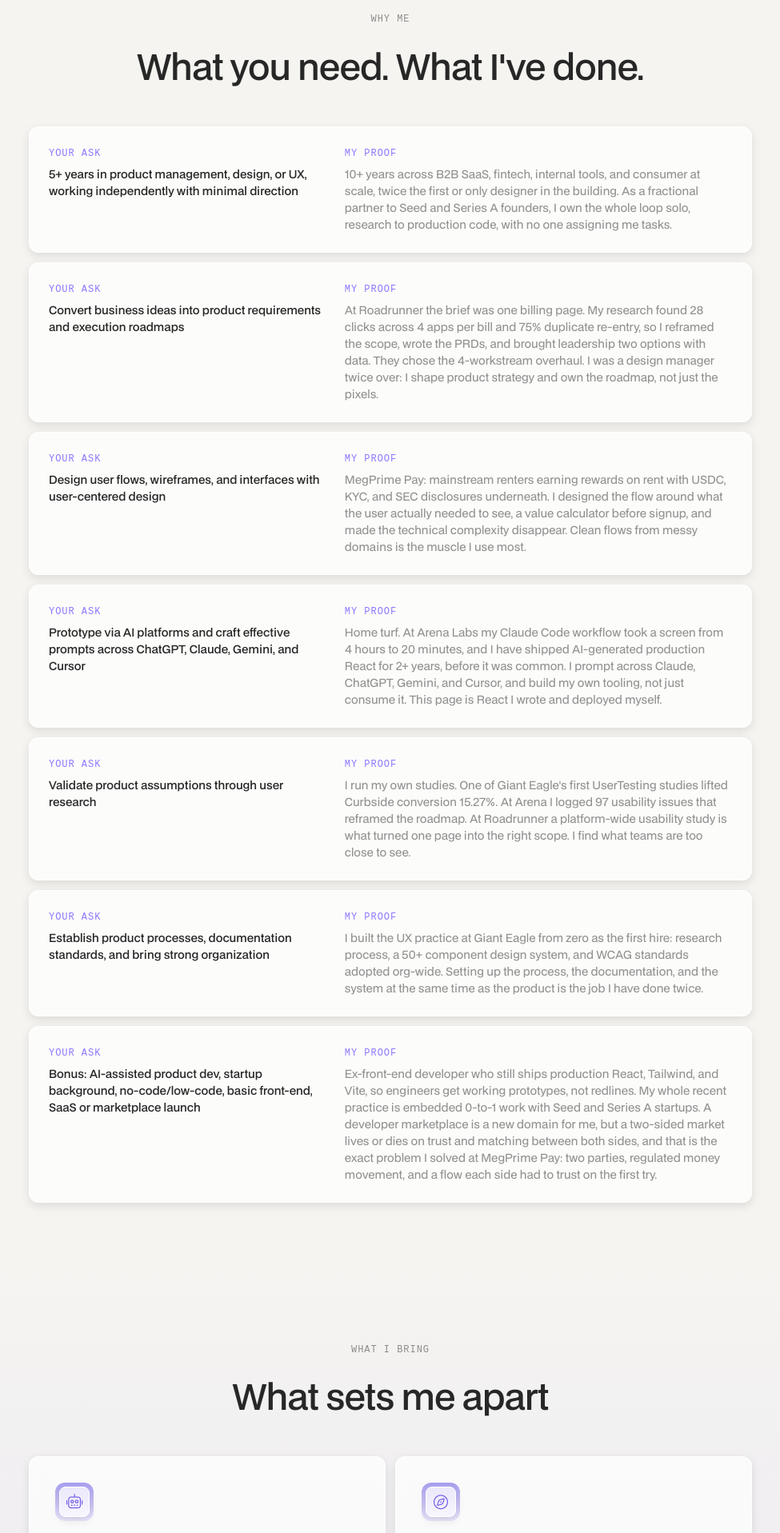
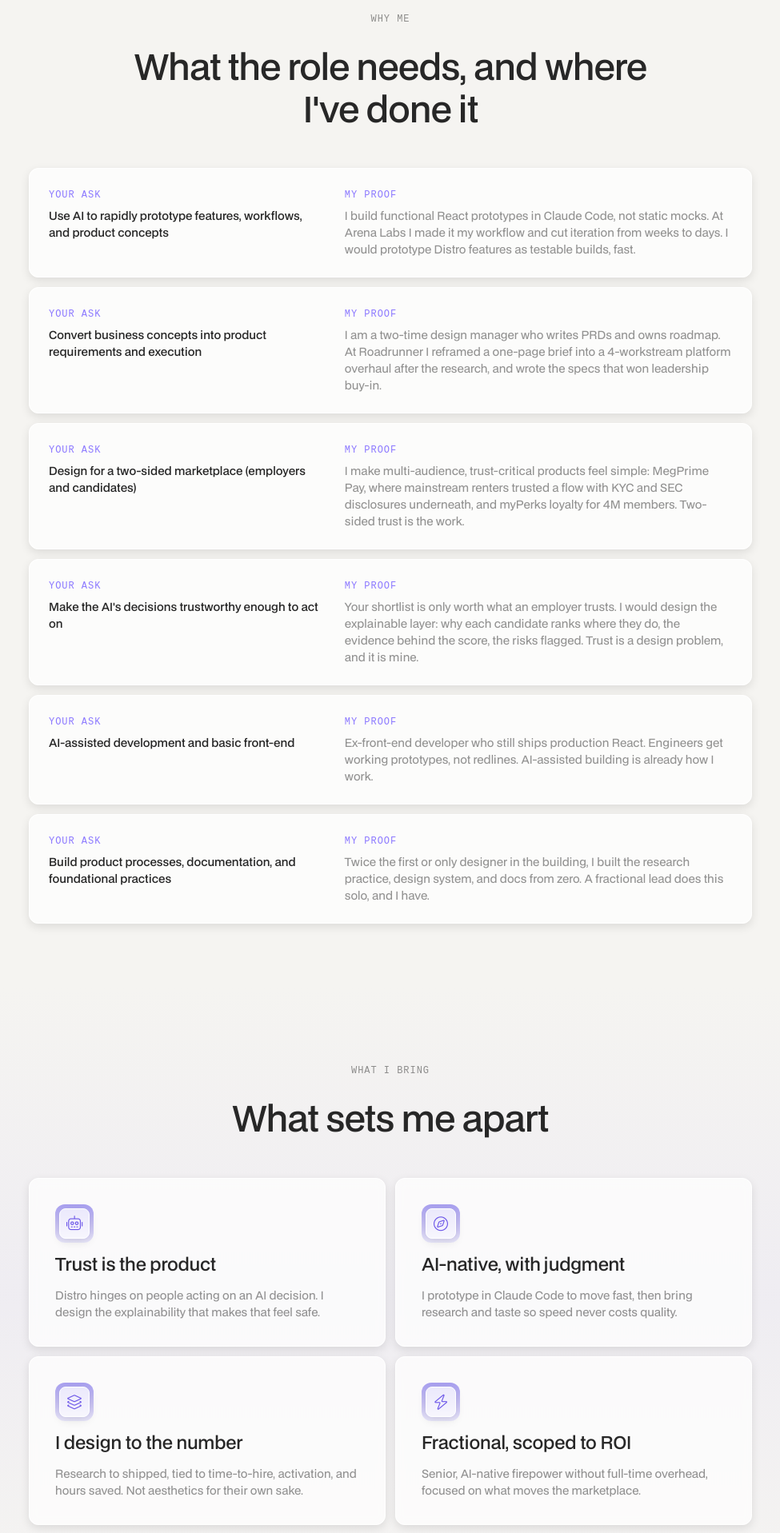
Before and after one commit to jennylu89/jenny-pitch, a React (Vite) app: page /distro in a window 1280 px wide. Shown: the part 880-2797 px from the top of the page at 80% size, without its empty margins (152-1127 px from the left). Built offline with nearby package versions, Linux system fonts and the light colour scheme; a web font is replaced by a local one.

Commit message:
Rewrite Distro page around trust-in-AI angle

```diff
--- a/src/pages/companies/DistroPage.jsx
+++ b/src/pages/companies/DistroPage.jsx
@@ -15,7 +15,7 @@ export default function DistroPage() {
       <LLSummary heading={distro.summaryHeading} rows={distro.summaryRows} />
       <LLHowIWork howIWork={distro.howIWork} />
       <AIProjects />
-      <LLSelectedProjects projectIds={['designhub', 'arenalabs', 'roadrunner', 'megprime']} />
+      <LLSelectedProjects projectIds={['megprime', 'arenalabs', 'designhub', 'myperks']} />
       <LLCloseCta closeText={distro.close} from="distro" />
     </div>
   );
--- a/src/pages/companies/distro.js
+++ b/src/pages/companies/distro.js
@@ -3,44 +3,39 @@ export const distro = {
   role: "Product UX Lead",
 
   oneLiner:
-    "I turn an idea into a validated, shipped product, mostly solo and with AI. That loop is your whole job description, and it's how I've worked for two years.",
+    "Distro only works if an employer trusts a shortlist they didn't build. Making complex, AI-driven decisions feel simple enough to act on is the exact work I do, and I prototype it in Claude Code, the way your team already builds.",
 
-  summaryHeading: "What you need. What I've done.",
+  summaryHeading: "What the role needs, and where I've done it",
   summaryRows: [
     {
-      ask: "5+ years in product management, design, or UX, working independently with minimal direction",
+      ask: "Use AI to rapidly prototype features, workflows, and product concepts",
       proof:
-        "10+ years across B2B SaaS, fintech, internal tools, and consumer at scale, twice the first or only designer in the building. As a fractional partner to Seed and Series A founders, I own the whole loop solo, research to production code, with no one assigning me tasks.",
+        "I build functional React prototypes in Claude Code, not static mocks. At Arena Labs I made it my workflow and cut iteration from weeks to days. I would prototype Distro features as testable builds, fast.",
     },
     {
-      ask: "Convert business ideas into product requirements and execution roadmaps",
+      ask: "Convert business concepts into product requirements and execution",
       proof:
-        "At Roadrunner the brief was one billing page. My research found 28 clicks across 4 apps per bill and 75% duplicate re-entry, so I reframed the scope, wrote the PRDs, and brought leadership two options with data. They chose the 4-workstream overhaul. I was a design manager twice over: I shape product strategy and own the roadmap, not just the pixels.",
+        "I am a two-time design manager who writes PRDs and owns roadmap. At Roadrunner I reframed a one-page brief into a 4-workstream platform overhaul after the research, and wrote the specs that won leadership buy-in.",
     },
     {
-      ask: "Design user flows, wireframes, and interfaces with user-centered design",
+      ask: "Design for a two-sided marketplace (employers and candidates)",
       proof:
-        "MegPrime Pay: mainstream renters earning rewards on rent with USDC, KYC, and SEC disclosures underneath. I designed the flow around what the user actually needed to see, a value calculator before signup, and made the technical complexity disappear. Clean flows from messy domains is the muscle I use most.",
+        "I make multi-audience, trust-critical products feel simple: MegPrime Pay, where mainstream renters trusted a flow with KYC and SEC disclosures underneath, and myPerks loyalty for 4M members. Two-sided trust is the work.",
     },
     {
-      ask: "Prototype via AI platforms and craft effective prompts across ChatGPT, Claude, Gemini, and Cursor",
+      ask: "Make the AI's decisions trustworthy enough to act on",
       proof:
-        "Home turf. At Arena Labs my Claude Code workflow took a screen from 4 hours to 20 minutes, and I have shipped AI-generated production React for 2+ years, before it was common. I prompt across Claude, ChatGPT, Gemini, and Cursor, and build my own tooling, not just consume it. This page is React I wrote and deployed myself.",
+        "Your shortlist is only worth what an employer trusts. I would design the explainable layer: why each candidate ranks where they do, the evidence behind the score, the risks flagged. Trust is a design problem, and it is mine.",
     },
     {
-      ask: "Validate product assumptions through user research",
+      ask: "AI-assisted development and basic front-end",
       proof:
-        "I run my own studies. One of Giant Eagle's first UserTesting studies lifted Curbside conversion 15.27%. At Arena I logged 97 usability issues that reframed the roadmap. At Roadrunner a platform-wide usability study is what turned one page into the right scope. I find what teams are too close to see.",
+        "Ex-front-end developer who still ships production React. Engineers get working prototypes, not redlines. AI-assisted building is already how I work.",
     },
     {
-      ask: "Establish product processes, documentation standards, and bring strong organization",
+      ask: "Build product processes, documentation, and foundational practices",
       proof:
-        "I built the UX practice at Giant Eagle from zero as the first hire: research process, a 50+ component design system, and WCAG standards adopted org-wide. Setting up the process, the documentation, and the system at the same time as the product is the job I have done twice.",
-    },
-    {
-      ask: "Bonus: AI-assisted product dev, startup background, no-code/low-code, basic front-end, SaaS or marketplace launch",
-      proof:
-        "Ex-front-end developer who still ships production React, Tailwind, and Vite, so engineers get working prototypes, not redlines. My whole recent practice is embedded 0-to-1 work with Seed and Series A startups. A developer marketplace is a new domain for me, but a two-sided market lives or dies on trust and matching between both sides, and that is the exact problem I solved at MegPrime Pay: two parties, regulated money movement, and a flow each side had to trust on the first try.",
+        "Twice the first or only designer in the building, I built the research practice, design system, and docs from zero. A fractional lead does this solo, and I have.",
     },
   ],
 
@@ -51,27 +46,27 @@ export const distro = {
     tiles: [
       {
         icon: "fa-light fa-robot",
-        heading: "AI-native, quality first",
-        body: "Claude Code, Cursor, functional React prototypes instead of static mocks. The hard part of AI isn't speed, it's output quality, so I pair velocity with taste.",
+        heading: "Trust is the product",
+        body: "Distro hinges on people acting on an AI decision. I design the explainability that makes that feel safe.",
       },
       {
         icon: "fa-light fa-compass",
-        heading: "Owns the whole loop",
-        body: "First or only designer twice over. I run the research, write the PRDs, design the flows, and ship the UI. Early framing through polished outcome, in one set of hands, no handoff gaps.",
+        heading: "AI-native, with judgment",
+        body: "I prototype in Claude Code to move fast, then bring research and taste so speed never costs quality.",
       },
       {
         icon: "fa-light fa-layer-group",
-        heading: "Complexity made simple",
-        body: "My career is taking something genuinely complex (crypto compliance, four-app billing, insurance) and making it feel obvious, without dumbing it down for the people who know the details.",
+        heading: "I design to the number",
+        body: "Research to shipped, tied to time-to-hire, activation, and hours saved. Not aesthetics for their own sake.",
       },
       {
         icon: "fa-light fa-bolt",
-        heading: "Embedded, not outsourced",
-        body: "I work like a teammate, not a vendor: protected weekly hours, founder-direct, context held across the whole product. You get senior judgment and fast output without the six-month search or full-time comp.",
+        heading: "Fractional, scoped to ROI",
+        body: "Senior, AI-native firepower without full-time overhead, focused on what moves the marketplace.",
       },
     ],
   },
 
   close:
-    "You need one person who can take an idea from a sentence to a shipped product without much hand-holding. I have done exactly that as the first or only designer, twice over. I'd love to talk about being your first design hire.",
+    "Distro's bet is that employers will trust an AI shortlist enough to hire from it, at scale, across Vensure's customers. That trust is a design problem, and it is the one I am best at. I would love to build it with you, and I will bring a prototype to the conversation.",
 };
```
